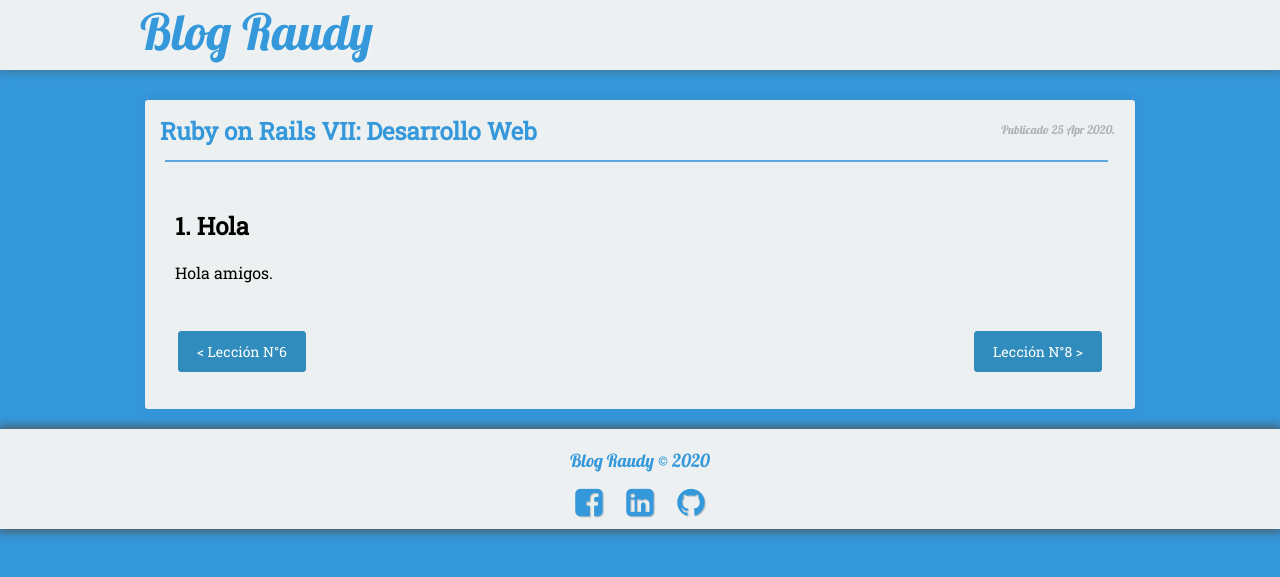
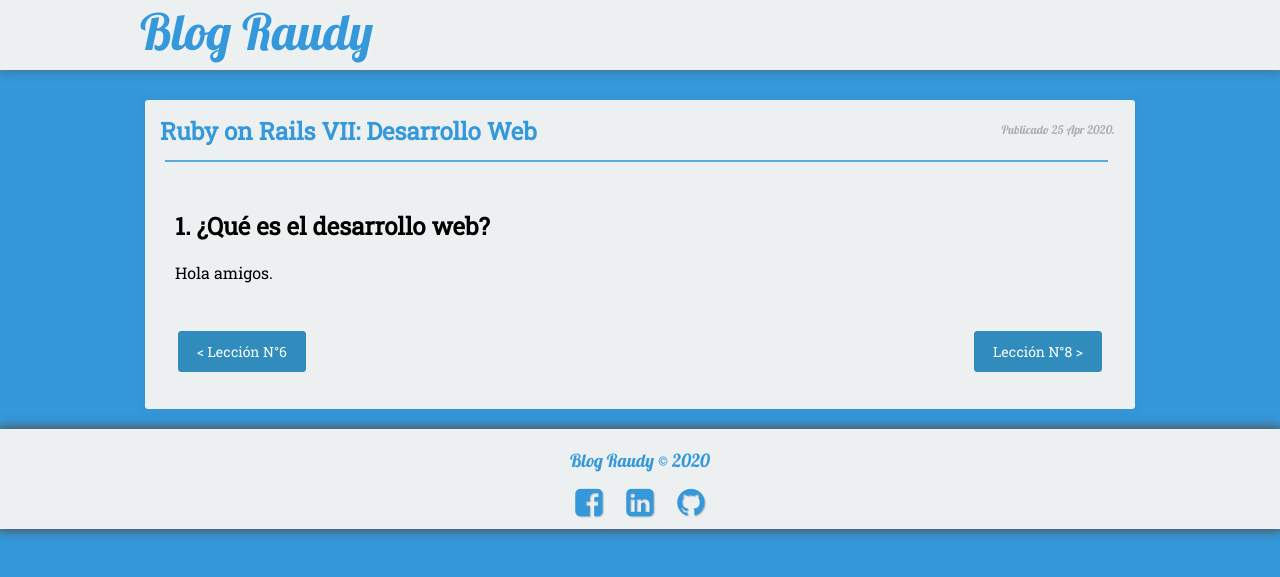
Before and after one commit to nisoto/Blog-anterior-2.0, a Jekyll site: the page built from _posts/2020-04-25-rails-vii-desarrollo-web.md, in a window 1280 px wide. Shown: the top 577 px of the page. Built offline with Jekyll 4.4.1, drawn with Linux system fonts in a browser that asks for light colours; nearby versions of some CDN libraries.

Commit message:
Update 2020-04-25-rails-vii-desarrollo-web.md

```diff
--- a/_posts/2020-04-25-rails-vii-desarrollo-web.md
+++ b/_posts/2020-04-25-rails-vii-desarrollo-web.md
@@ -6,7 +6,7 @@ excerpt: "Capítulo N°7 del curso de Ruby on Rails"
 tags: [rails]
 ---
 
-## 1. Hola
+## 1. ¿Qué es el desarrollo web?
 
 Hola amigos.
 
```
